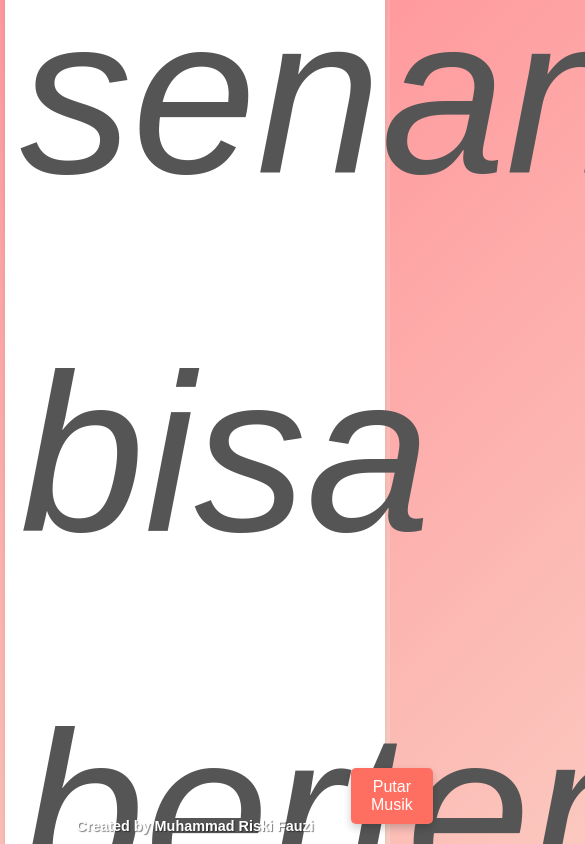
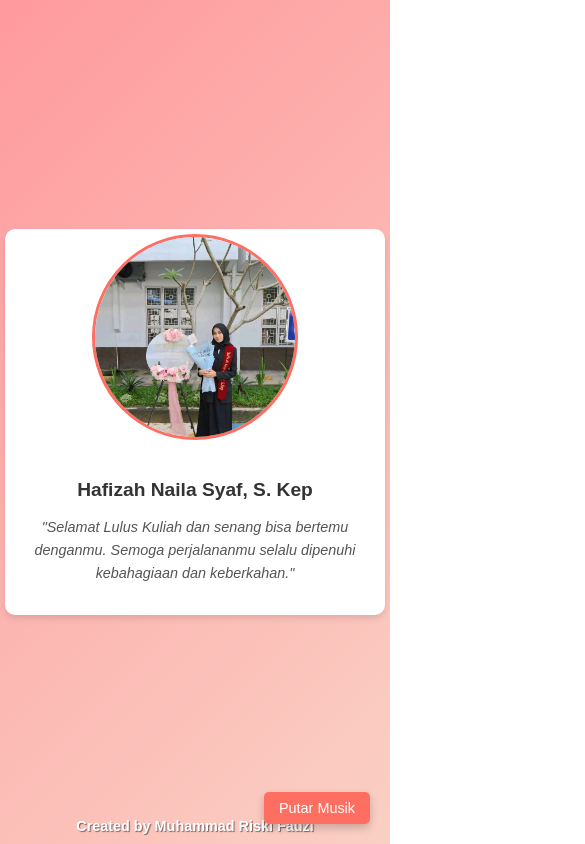
Before and after one commit to muhammadriskifauzi10/hafizahnaila, a plain HTML site: page index.html in a window 390 px wide. Shown: the top 844 px of the page, 585 px wide, since content can reach past the window. Drawn offline with Linux system fonts and the light colour scheme.

Commit message:
Update index.html

```diff
--- a/index.html
+++ b/index.html
@@ -62,7 +62,7 @@
         }
 
         .name {
-            font-size: 1.2rem;
+            font-size: 1.5rem;
             color: #333;
             margin: 10px 0;
         }
@@ -91,7 +91,7 @@
         .play-button {
             position: fixed;
             bottom: 20px;
-            left: 90%;
+            right: 20px;
             background-color: #ff6f61;
             color: white;
             border: none;
@@ -117,11 +117,16 @@
             }
 
             .name {
-                font-size: 16rem;
+                font-size: 1.2rem; /* Adjusted size */
             }
 
             .romantic-quote {
-                font-size: 14rem;
+                font-size: 0.9rem; /* Adjusted size */
+            }
+
+            .play-button {
+                font-size: 0.9rem; /* Slightly smaller button */
+                padding: 8px 15px; /* Smaller button size */
             }
         }
     </style>
```
